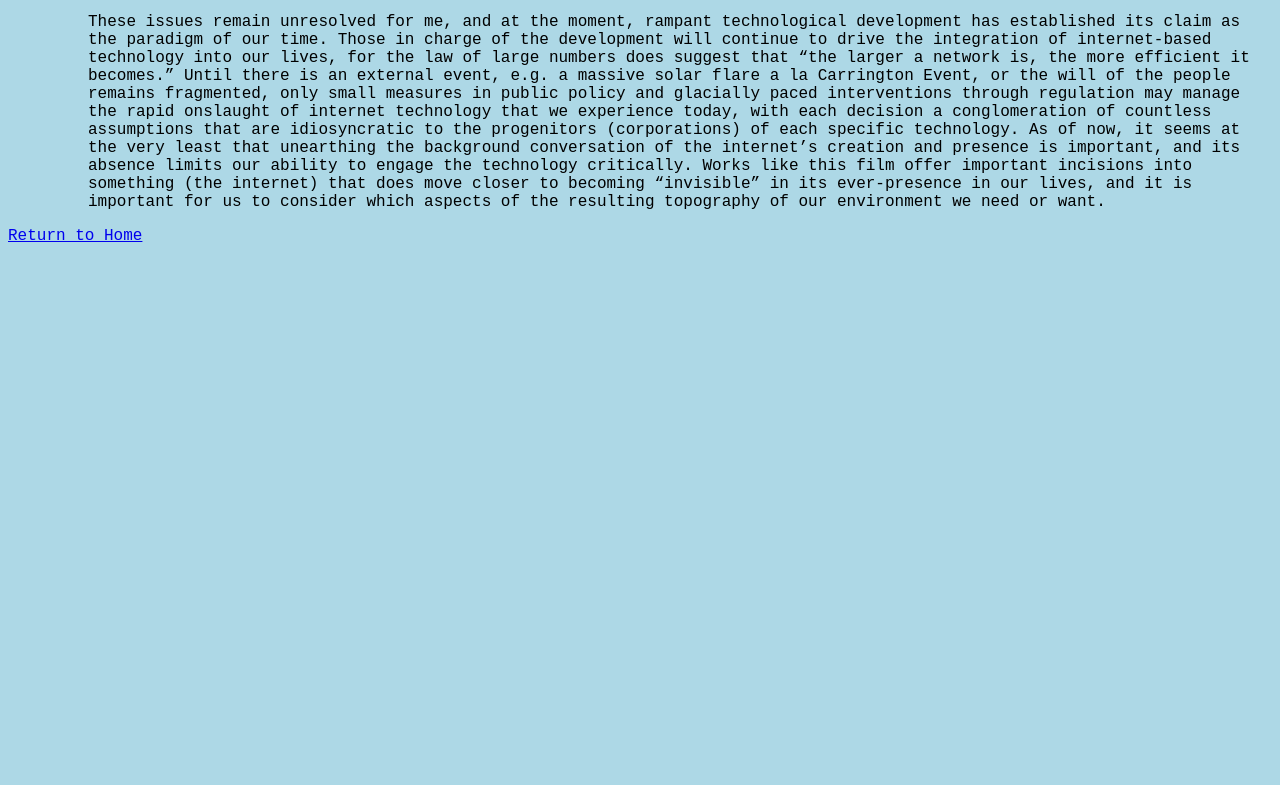
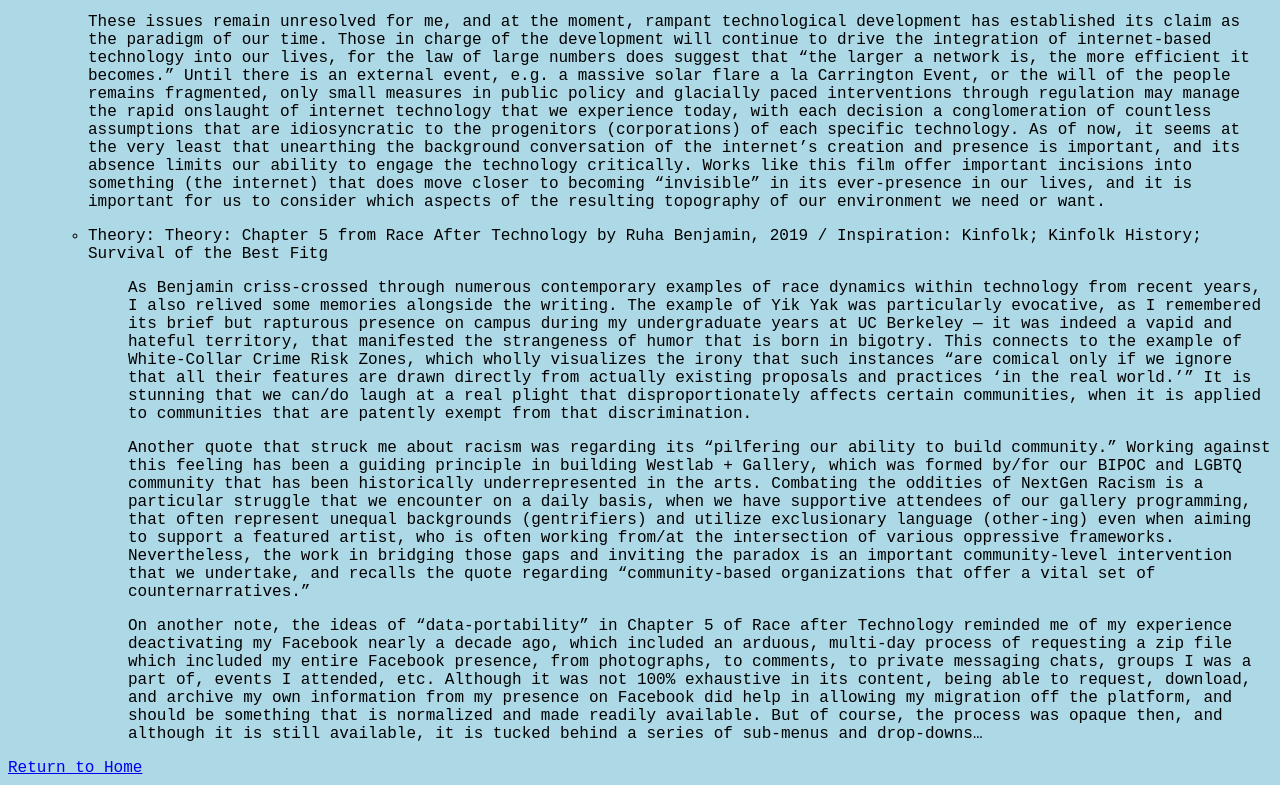
Before and after one commit to shreymendiratta/ima750, a plain HTML site: page blogEntries.html in a window 1280 px wide. Shown: the part 4436-5221 px from the top of the page. Before the commit the page ends 4689 px from the top, so only its background shows below. Drawn offline with Linux system fonts and the light colour scheme.

Commit message:
Update blogEntries.html

```diff
--- a/blogEntries.html
+++ b/blogEntries.html
@@ -69,6 +69,12 @@ Nevertheless, the answers to the call for a “distinctive power and form of a m
 </p>
 <p>These issues remain unresolved for me, and at the moment, rampant technological development has established its claim as the paradigm of our time. Those in charge of the development will continue to drive the integration of internet-based technology into our lives, for the law of large numbers does suggest that “the larger a network is, the more efficient it becomes.” Until there is an external event, e.g. a massive solar flare a la Carrington Event, or the will of the people remains fragmented, only small measures in public policy and glacially paced interventions through regulation may manage the rapid onslaught of internet technology that we experience today, with each decision a conglomeration of countless assumptions that are idiosyncratic to the progenitors (corporations) of each specific technology. As of now, it seems at the very least that unearthing the background conversation of the internet’s creation and presence is important, and its absence limits our ability to engage the technology critically. Works like this film offer important incisions into something (the internet) that does move closer to becoming “invisible” in its ever-presence in our lives, and it is important for us to consider which aspects of the resulting topography of our environment we need or want.</p>
       </li>
+      </li>
+      <li>Theory: Theory: Chapter 5 from Race After Technology by Ruha Benjamin, 2019 / Inspiration: Kinfolk; Kinfolk History; Survival of the Best Fitg
+        <ul><p>As Benjamin criss-crossed through numerous contemporary examples of race dynamics within technology from recent years, I also relived some memories alongside the writing. The example of Yik Yak was particularly evocative, as I remembered its brief but rapturous presence on campus during my undergraduate years at UC Berkeley — it was indeed a vapid and hateful territory, that manifested the strangeness of humor that is born in bigotry. This connects to the example of White-Collar Crime Risk Zones, which wholly visualizes the irony that such instances “are comical only if we ignore that all their features are drawn directly from actually existing proposals and practices ‘in the real world.’” It is stunning that we can/do laugh at a real plight that disproportionately affects certain communities, when it is applied to communities that are patently exempt from that discrimination.</p>
+<p>Another quote that struck me about racism was regarding its “pilfering our ability to build community.” Working against this feeling has been a guiding principle in building Westlab + Gallery, which was formed by/for our BIPOC and LGBTQ community that has been historically underrepresented in the arts. Combating the oddities of NextGen Racism is a particular struggle that we encounter on a daily basis, when we have supportive attendees of our gallery programming, that often represent unequal backgrounds (gentrifiers) and utilize exclusionary language (other-ing) even when aiming to support a featured artist, who is often working from/at the intersection of various oppressive frameworks. Nevertheless, the work in bridging those gaps and inviting the paradox is an important community-level intervention that we undertake, and recalls the quote regarding “community-based organizations that offer a vital set of counternarratives.”</p>
+<p>On another note, the ideas of “data-portability” in Chapter 5 of Race after Technology reminded me of my experience deactivating my Facebook nearly a decade ago, which included an arduous, multi-day process of requesting a zip file which included my entire Facebook presence, from photographs, to comments, to private messaging chats, groups I was a part of, events I attended, etc. Although it was not 100% exhaustive in its content, being able to request, download, and archive my own information from my presence on Facebook did help in allowing my migration off the platform, and should be something that is normalized and made readily available. But of course, the process was opaque then, and although it is still available, it is tucked behind a series of sub-menus and drop-downs…</p>
+      </li>
     </ol>
   </body>
   <a href="https://shreymendiratta.github.io/ima750/">Return to Home</a>
```
